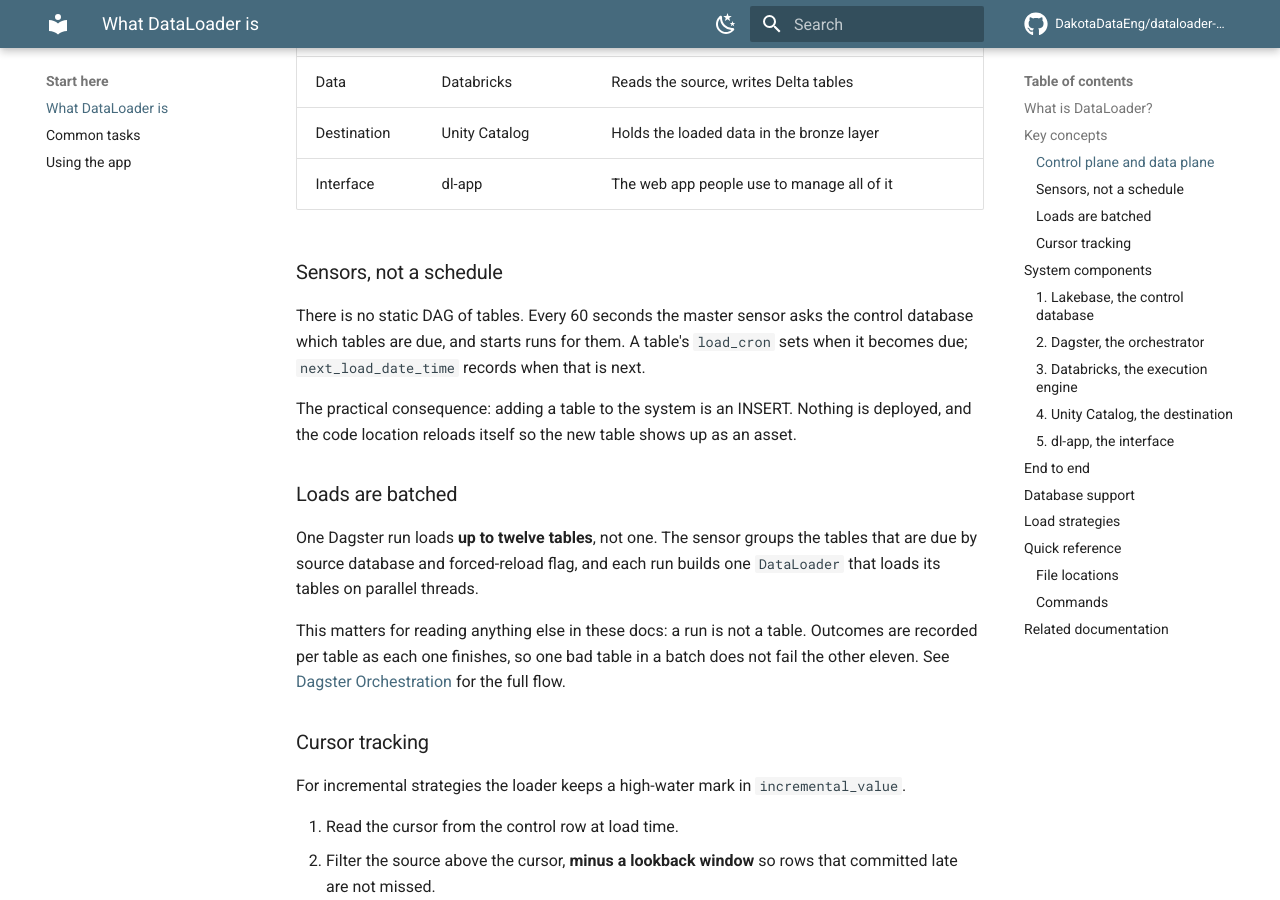
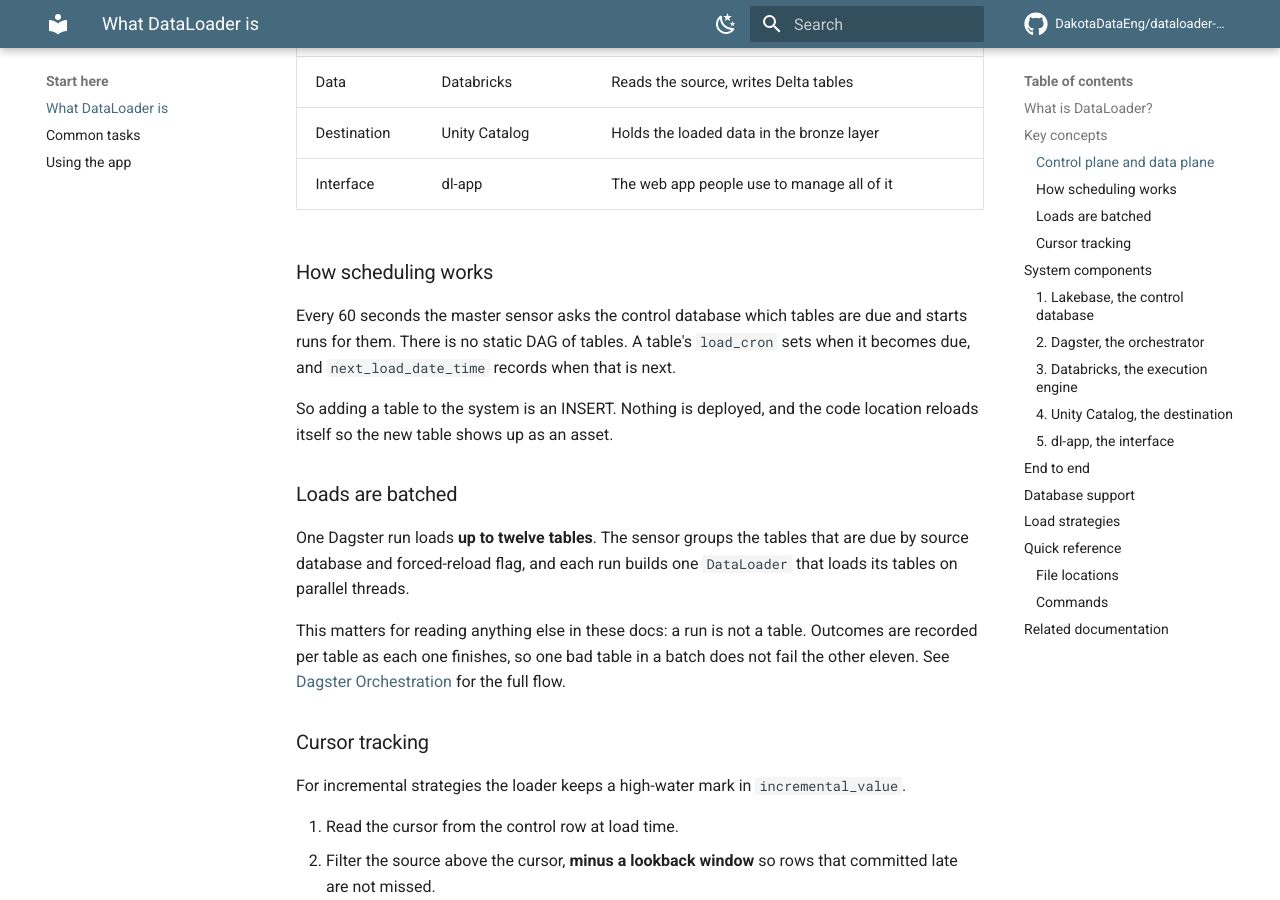
Before and after one commit to DakotaDataEng/dataloader-docs, an MkDocs documentation site: the page built from docs/reference/01-system-overview.md, in a window 1280 px wide and 900 px high, scrolled down 954 px. Built offline with MkDocs 1.6.1 and Material for MkDocs 9.7.7, drawn with Linux system fonts in a browser that asks for light colours; comment, search, counter and statistics services are not loaded; some of the changed text lies outside the part shown.

Commit message:
Cut the Claude-isms
Swept every page against the shared pattern list plus the written style rules.

- Dropped the X-not-Y constructions used as rhetoric: a heading built on one,
  an opening fragment, and a third contrast in a page that already had two. The
  contrasts that carry a real distinction stay.
- Removed a rule-of-three repetition.
- Destination naming now states the character class instead of describing it.

The two remaining pattern hits are quoted code: Cancelled is the literal status
message the long-queued monitor writes and a literal load_status value.

```diff
--- a/docs/reference/01-system-overview.md
+++ b/docs/reference/01-system-overview.md
@@ -31,18 +31,18 @@
 | Destination | Unity Catalog | Holds the loaded data in the bronze layer |
 | Interface | dl-app | The web app people use to manage all of it |
 
-### Sensors, not a schedule
+### How scheduling works
 
-There is no static DAG of tables. Every 60 seconds the master sensor asks the control database which
-tables are due, and starts runs for them. A table's `load_cron` sets when it becomes due;
+Every 60 seconds the master sensor asks the control database which tables are due and starts runs
+for them. There is no static DAG of tables. A table's `load_cron` sets when it becomes due, and
 `next_load_date_time` records when that is next.
 
-The practical consequence: adding a table to the system is an INSERT. Nothing is deployed, and the
-code location reloads itself so the new table shows up as an asset.
+So adding a table to the system is an INSERT. Nothing is deployed, and the code location reloads
+itself so the new table shows up as an asset.
 
 ### Loads are batched
 
-One Dagster run loads **up to twelve tables**, not one. The sensor groups the tables that are due by
+One Dagster run loads **up to twelve tables**. The sensor groups the tables that are due by
 source database and forced-reload flag, and each run builds one `DataLoader` that loads its tables
 on parallel threads.
 
@@ -191,7 +191,7 @@
 | `check_and_load` | Sources that change rarely | Count first; if anything changed, reload the table |
 | `chunked_backfill` | First load of a very large table | Sequential chunks, then hand over to incremental |
 
-Deletes are a separate per-table option, not a property of the strategy. See
+Deletes are a separate per-table option that works across several strategies. See
 [Load Strategies](05-load-strategies.md).
 
 ---
```
Also changed, not shown: docs/reference/06-troubleshooting.md (+3 -3 lines), docs/reference/07-control-manager-ui.md (+1 -1 lines), docs/reference/08-common-tasks.md (+2 -2 lines).
